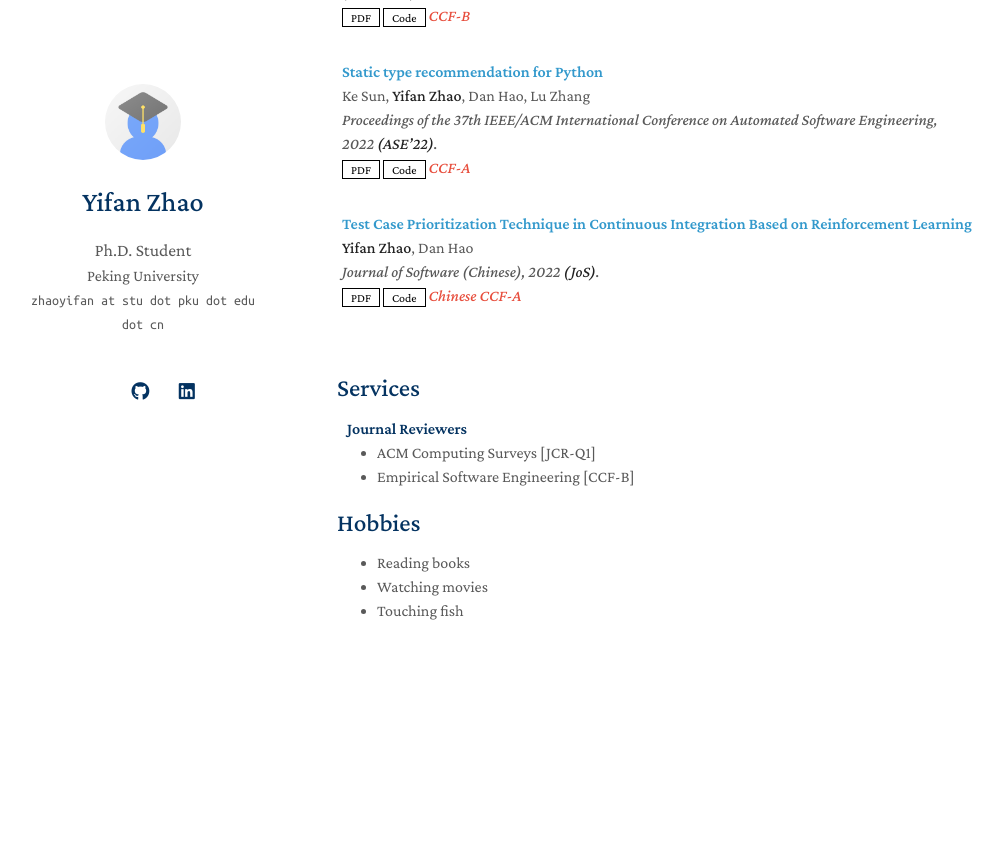
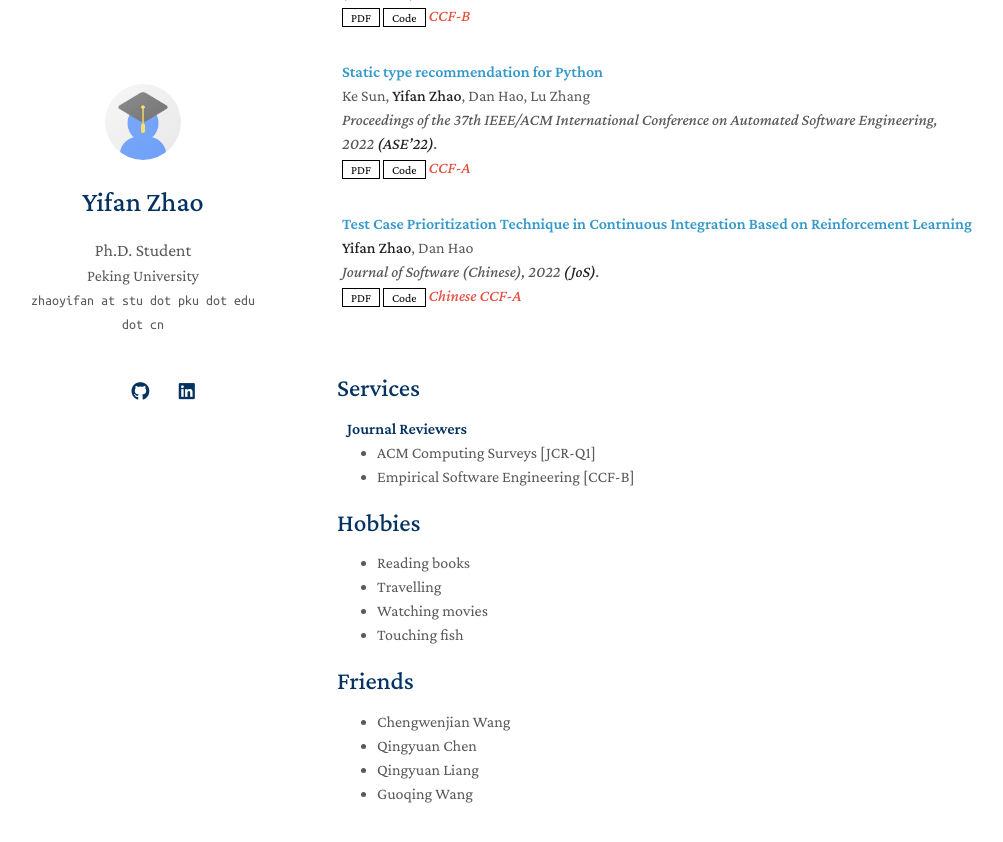
Before and after one commit to yifan-CodeDir/yifan-CodeDir.github.io, a Jekyll site: the page built from index.md, in a window 1280 px wide and 900 px high, scrolled down 1421 px. Shown: the top 842 px of the window, without its empty margins (133-1136 px from the left). Built offline with Jekyll 4.4.1, drawn with Linux system fonts in a browser that asks for light colours; a style sheet for code colours, icons or effects is not loaded; our own code applies the rules of GitHub Pages for plain Markdown files; before the commit the page ends 2138 px from its top, so only the background shows below that.

Commit message:
Update index.md

```diff
--- a/index.md
+++ b/index.md
@@ -30,5 +30,12 @@ I am a fourth year Ph.D. student at Peking University (scheduled to graduate in
 
 ## Hobbies
 - Reading books
+- Travelling
 - Watching movies
 - Touching fish
+
+## Friends
+- Chengwenjian Wang
+- Qingyuan Chen
+- Qingyuan Liang
+- Guoqing Wang
```
